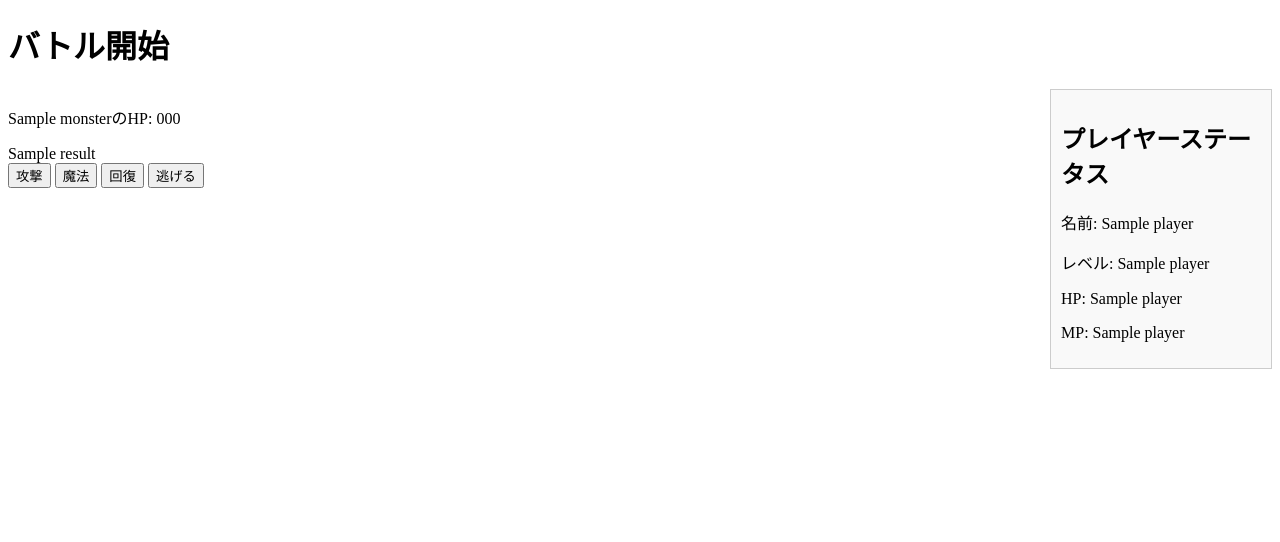
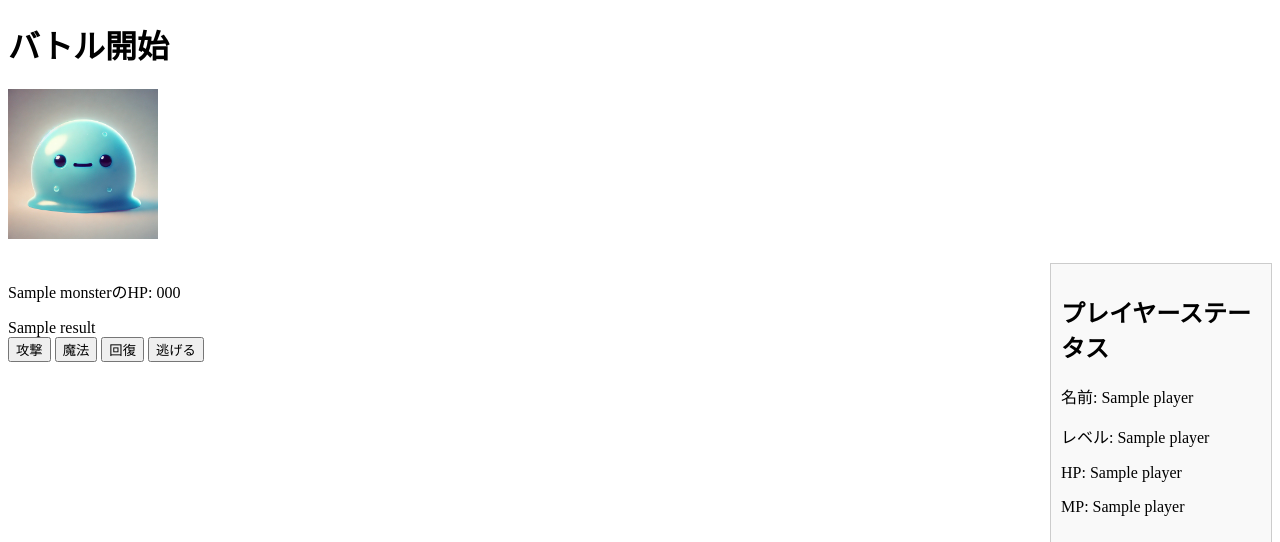
Before and after one commit to TsujimotoRyosei/pjmon, a FastAPI app: template mon/templates/battle.html in a window 1280 px wide. Shown: the top 542 px of the page. Run offline with FastAPI, Linux system fonts and the light colour scheme; the template is opened without the code that fills it: most values are stand-ins (such as "Sample title", 1, 10 or a date in 2020).

Commit message:
スライムの画像を表示したい

```diff
--- a/mon/app.py
+++ b/mon/app.py
@@ -1,11 +1,14 @@
 from fastapi import FastAPI, Request, Form, Query
 from fastapi.responses import HTMLResponse, JSONResponse
 from fastapi.templating import Jinja2Templates
+from fastapi.staticfiles import StaticFiles
 from danjon import playerpm, monsterbox, battle
 import uvicorn
 
 app = FastAPI()
 templates = Jinja2Templates(directory="mon/templates")
+
+app.mount("/monster_images", StaticFiles(directory="mon/monster_images"), name="monster_images")
 
 game_state = {"player_data": None, "monster_data": None, "initial_appearance": True}
 
--- a/mon/templates/battle.html
+++ b/mon/templates/battle.html
@@ -22,6 +22,11 @@
   </head>
   <body>
     <h1>バトル開始</h1>
+    <img
+      src="/monster_images/slime.jpeg"
+      alt="スライム"
+      style="width: 150px; height: auto; margin-bottom: 20px"
+    />
     <div class="container">
       <div class="battle-area">
         {% if initial_appearance %}
```
Also changed, not shown: mon/monster_images/slime.jpeg (added).
